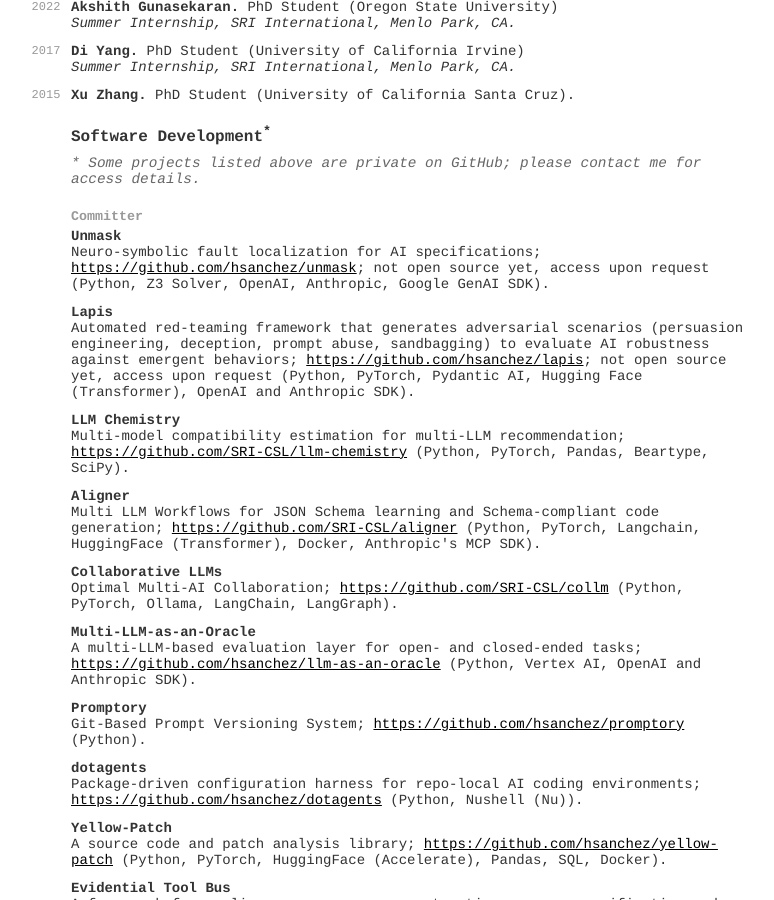
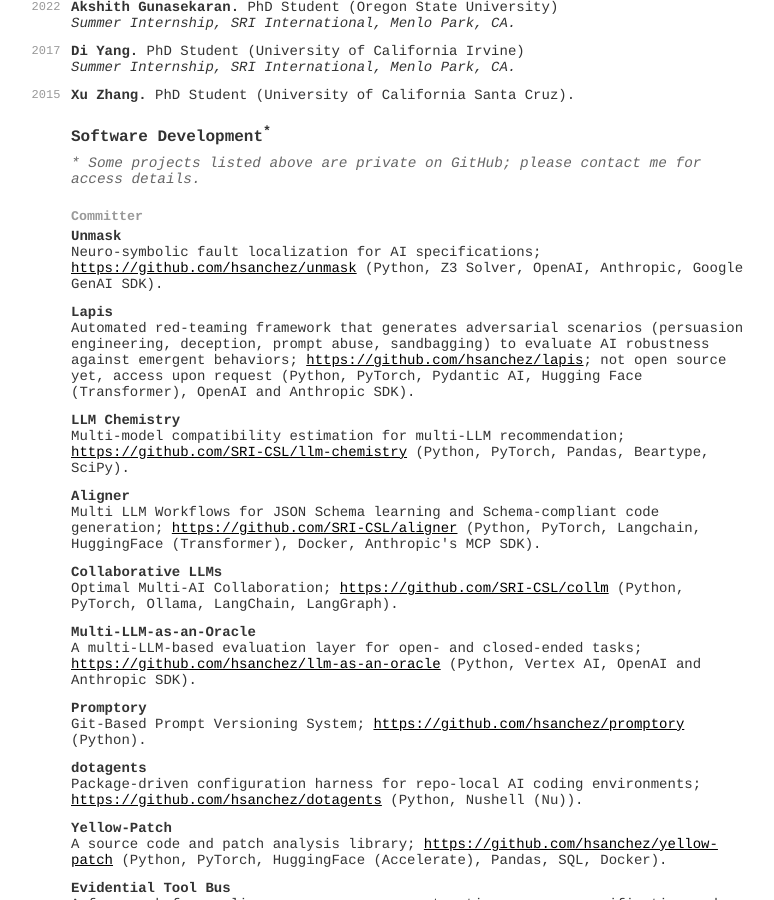
Before and after one commit to hsanchez/hsanchez.github.io, a Jekyll site: the page built from posts/notes/_posts/2017-02-01-cv.md, in a window 1280 px wide and 900 px high, scrolled down 6299 px. Shown: the whole window, without its empty margins (239-1013 px from the left). Built offline with Jekyll 4.4.1, drawn with Linux system fonts in a browser that asks for light colours.

Commit message:
Update 2017-02-01-cv.md

```diff
--- a/posts/notes/_posts/2017-02-01-cv.md
+++ b/posts/notes/_posts/2017-02-01-cv.md
@@ -747,7 +747,7 @@
   <div class="entry">
     <div class="item">
       <span class="bold">Unmask</span><br />
-      <span class="deemph">Neuro-symbolic fault localization for AI specifications; <a href="https://github.com/hsanchez/unmask">https://github.com/hsanchez/unmask</a>; not open source yet, access upon request (Python, Z3 Solver, OpenAI, Anthropic, Google GenAI SDK).</span>
+      <span class="deemph">Neuro-symbolic fault localization for AI specifications; <a href="https://github.com/hsanchez/unmask">https://github.com/hsanchez/unmask</a> (Python, Z3 Solver, OpenAI, Anthropic, Google GenAI SDK).</span>
     </div>
   </div>
   <div class="entry">
```
